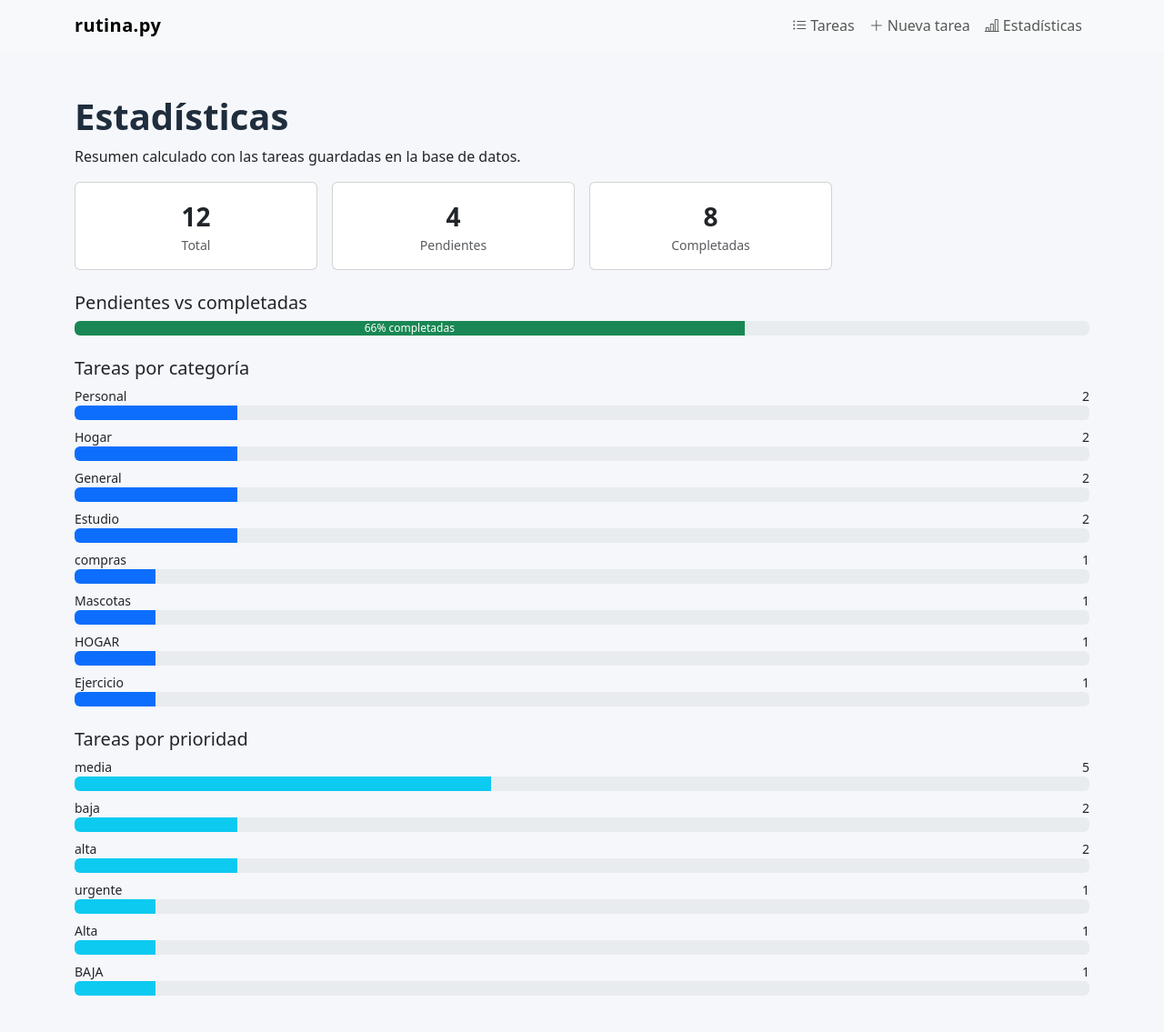
After one commit to cesardidiercarballo-ui/ebac.it-start-app, a Flask app: page /estadisticas in a window 1280 px wide. The commit adds this page. Shown: the whole page at 91% size. Run offline with Flask 3, Linux system fonts and the light colour scheme; data comes from the database, SQL or seed files in the repository.

Commit message:
estadisticas y api json

```diff
--- a/app.py
+++ b/app.py
@@ -13,6 +13,10 @@ app.json.sort_keys = False
 init_db()
 
 
+def pide_json():
+    return "application/json" in request.headers.get("Accept", "")
+
+
 @app.route("/")
 def inicio():
     return redirect("/tareas")
@@ -21,6 +25,16 @@ def inicio():
 @app.route("/tareas")
 def mostrar_tareas():
     return render_template("tareas.html")
+
+
+@app.route("/estadisticas")
+def estadisticas():
+    return render_template("estadisticas.html", datos=Tarea.get_estadisticas())
+
+
+@app.route("/api/estadisticas", methods=["GET"])
+def api_estadisticas():
+    return jsonify(Tarea.get_estadisticas())
 
 
 @app.route("/formulario")
@@ -44,7 +58,7 @@ def api_obtener_tarea(id):
 @app.route("/api/tareas", methods=["POST"])
 def api_crear_tarea():
     try:
-        Tarea.create(
+        nuevo_id = Tarea.create(
             titulo=request.form.get("tarea"),
             categoria=request.form.get("categoria"),
             prioridad=request.form.get("prioridad"),
@@ -53,6 +67,8 @@ def api_crear_tarea():
         )
     except ValueError as error:
         return jsonify({"error": str(error)}), 400
+    if pide_json():
+        return jsonify(Tarea.get_by_id(nuevo_id)), 201
     return redirect("/tareas")
 
 
@@ -79,6 +95,8 @@ def api_editar_tarea(id):
         return jsonify({"error": str(error)}), 400
     if filas == 0:
         return jsonify({"error": "La tarea no existe"}), 404
+    if pide_json():
+        return jsonify(Tarea.get_by_id(id))
     return redirect("/tareas")
 
 
--- a/models.py
+++ b/models.py
@@ -120,3 +120,23 @@ class Tarea:
         filas = conn.execute("SELECT DISTINCT categoria FROM tareas ORDER BY categoria").fetchall()
         conn.close()
         return [fila["categoria"] for fila in filas]
+
+    @staticmethod
+    def get_estadisticas():
+        conn = connect_db()
+        total = conn.execute("SELECT COUNT(*) FROM tareas").fetchone()[0]
+        completadas = conn.execute("SELECT COUNT(*) FROM tareas WHERE estado = 'completada'").fetchone()[0]
+        por_categoria = conn.execute(
+            "SELECT categoria, COUNT(*) AS cantidad FROM tareas GROUP BY categoria ORDER BY cantidad DESC"
+        ).fetchall()
+        por_prioridad = conn.execute(
+            "SELECT prioridad, COUNT(*) AS cantidad FROM tareas GROUP BY prioridad ORDER BY cantidad DESC"
+        ).fetchall()
+        conn.close()
+        return {
+            "total": total,
+            "completadas": completadas,
+            "pendientes": total - completadas,
+            "por_categoria": [Tarea.to_dict(fila) for fila in por_categoria],
+            "por_prioridad": [Tarea.to_dict(fila) for fila in por_prioridad],
+        }
--- /dev/null
+++ b/templates/estadisticas.html
@@ -0,0 +1,50 @@
+{% extends "layout.html" %}
+{% block title %}Estadísticas{% endblock %}
+{% block content %}
+<h1>Estadísticas</h1>
+<p>Resumen calculado con las tareas guardadas en la base de datos.</p>
+
+<div class="row g-3 mb-4">
+    <div class="col-6 col-md-3">
+        <div class="card text-center p-3"><div class="fs-3 fw-bold">{{ datos.total }}</div><div class="text-muted small">Total</div></div>
+    </div>
+    <div class="col-6 col-md-3">
+        <div class="card text-center p-3"><div class="fs-3 fw-bold">{{ datos.pendientes }}</div><div class="text-muted small">Pendientes</div></div>
+    </div>
+    <div class="col-6 col-md-3">
+        <div class="card text-center p-3"><div class="fs-3 fw-bold">{{ datos.completadas }}</div><div class="text-muted small">Completadas</div></div>
+    </div>
+</div>
+
+<h2 class="h5">Pendientes vs completadas</h2>
+{% set pct_completadas = (datos.completadas * 100 // datos.total) if datos.total else 0 %}
+<div class="progress mb-4" role="progressbar" aria-valuenow="{{ pct_completadas }}" aria-valuemin="0" aria-valuemax="100">
+    <div class="progress-bar bg-success" style="width: {{ pct_completadas }}%">{{ pct_completadas }}% completadas</div>
+</div>
+
+<h2 class="h5">Tareas por categoría</h2>
+{% for item in datos.por_categoria %}
+    {% set pct = (item.cantidad * 100 // datos.total) if datos.total else 0 %}
+    <div class="mb-2">
+        <div class="d-flex justify-content-between small"><span>{{ item.categoria }}</span><span>{{ item.cantidad }}</span></div>
+        <div class="progress" role="progressbar" aria-valuenow="{{ pct }}" aria-valuemin="0" aria-valuemax="100">
+            <div class="progress-bar" style="width: {{ pct }}%"></div>
+        </div>
+    </div>
+{% else %}
+    <p class="text-muted">Sin datos.</p>
+{% endfor %}
+
+<h2 class="h5 mt-4">Tareas por prioridad</h2>
+{% for item in datos.por_prioridad %}
+    {% set pct = (item.cantidad * 100 // datos.total) if datos.total else 0 %}
+    <div class="mb-2">
+        <div class="d-flex justify-content-between small"><span>{{ item.prioridad }}</span><span>{{ item.cantidad }}</span></div>
+        <div class="progress" role="progressbar" aria-valuenow="{{ pct }}" aria-valuemin="0" aria-valuemax="100">
+            <div class="progress-bar bg-info" style="width: {{ pct }}%"></div>
+        </div>
+    </div>
+{% else %}
+    <p class="text-muted">Sin datos.</p>
+{% endfor %}
+{% endblock %}
--- a/templates/layout.html
+++ b/templates/layout.html
@@ -15,6 +15,7 @@
             <div class="navbar-nav">
                 <a href="/tareas" class="nav-link"><i class="bi bi-list-ul me-1"></i>Tareas</a>
                 <a href="/formulario" class="nav-link"><i class="bi bi-plus-lg me-1"></i>Nueva tarea</a>
+                <a href="/estadisticas" class="nav-link"><i class="bi bi-bar-chart-line me-1"></i>Estadísticas</a>
             </div>
         </div>
     </nav>
```
Also changed, not shown: README.md.
